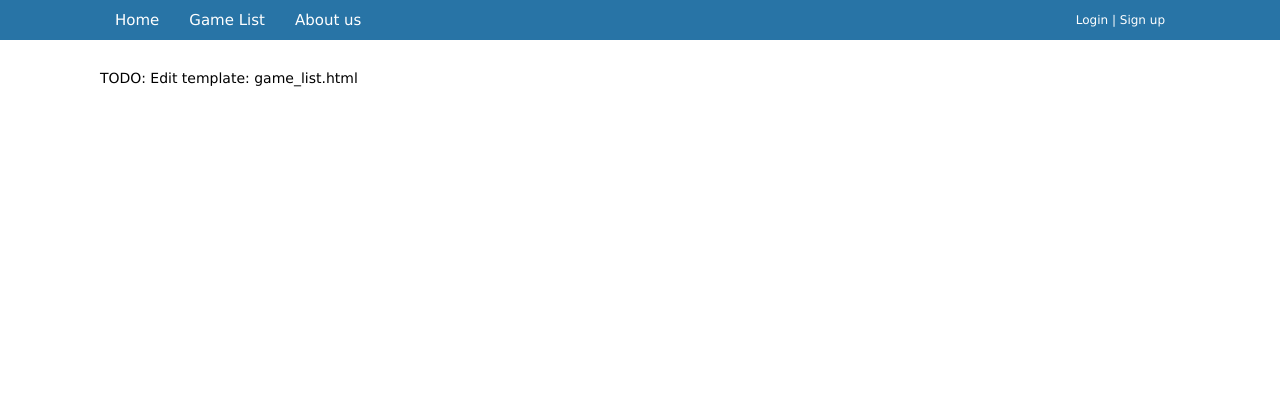
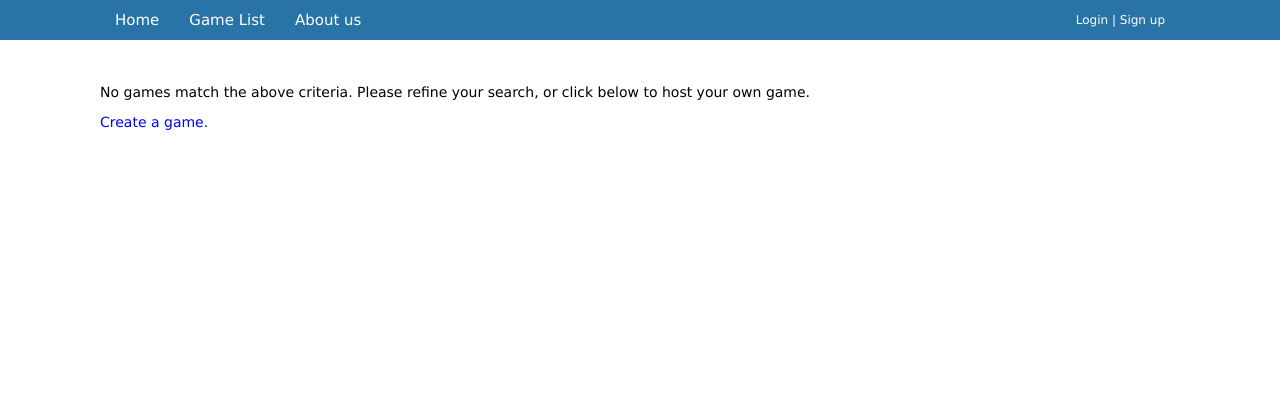
Before and after one commit to atlasJackson/wad2_project, a Django app: page /fives/game_list/ in a window 1280 px wide. Shown: the top 420 px of the page. Run offline with Django 3.2, Linux system fonts and the light colour scheme; data that the repository does not hold is empty.

Commit message:
Started game_list and updated show_game. Needs fixed

```diff
--- a/fives/admin.py
+++ b/fives/admin.py
@@ -2,8 +2,8 @@ from django.contrib import admin
 from fives.models import Player, Game, Participation
 
 # Class to customise the Admin Interface
-class PlayerAdmin(admin.ModelAdmin):
-    list_display = ['gender']
+#class PlayerAdmin(admin.ModelAdmin):
+#    list_display = ['gender']
 
 # Class to customise the Admin Interface
 class GameAdmin(admin.ModelAdmin):
@@ -11,6 +11,6 @@ class GameAdmin(admin.ModelAdmin):
     prepopulated_fields = {'custom_slug':('custom_slug',)}
 
 
-admin.site.register(Player, PlayerAdmin)
+admin.site.register(Player)#, PlayerAdmin)
 admin.site.register(Game, GameAdmin)
 admin.site.register(Participation)
--- a/fives/models.py
+++ b/fives/models.py
@@ -102,7 +102,7 @@ class Game(models.Model):
         # Don't allow more than 10 participants in a game.
         if self.free_slots == 0:
             # Prevent player adding themselves to the game.
-            print("")
+            print("No slots left")
 
     # This method is called each time a game is saved/created, and the custom_slug is automatically generated.
     def save(self, *args, **kwargs):
--- a/fives/urls.py
+++ b/fives/urls.py
@@ -8,11 +8,13 @@ urlpatterns = [
     url(r'^game_list/$', views.game_list, name='game_list'),
     # regex: [\w\d]+\-\d{8}\-\d{4}\b
     # regex: \w+ = any number of characters, \- = a dash, \d{8} = eight digits, \b = a word boundary
-    url(r'^game_list/(?P<game_custom_slug>[\w\d]+\-\d{8}\-\d{4}\b)/$', views.show_game, name='show_game'),
+    url(r'^game_list/(?P<game_custom_slug>[\w\d\-]+\-\d{8}\-\d{4}\b)/$', views.show_game, name='show_game'),
+    url(r'^game_list/(?P<game_custom_slug>[\w\d\-]+\-\d{8}\-\d{4}\b)/join_game/$', views.join_game, name='join_game'),
 
     url(r'^create_game/$', views.create_game, name='create_game'),
     #url(r'^create_game/chosen_game$', views.create_game, name='chosen_game'),
     #url(r'^create_game/chosen_game/edit_game$', views.create_game, name='edit_game'),
+
 
     url(r'^sign_up/$', views.sign_up, name='sign_up'),
     url(r'^login/$', views.user_login, name='login'),
@@ -21,5 +23,4 @@ urlpatterns = [
     url(r'^my_account/$', views.my_account, name='my_account'),
     #url(r'^my_account/edit_account$', views.edit_account, name='edit_account'),
     #url(r'^my_account/history$', views.history, name='history'),
-
 ]
--- a/fives/views.py
+++ b/fives/views.py
@@ -1,14 +1,15 @@
 from django.shortcuts import render
 from django.contrib.auth import authenticate, login, logout
 from django.contrib.auth.decorators import login_required
-from django.http import HttpResponseRedirect,HttpResponse
+from django.views.decorators.csrf import csrf_exempt
+from django.http import HttpResponseRedirect,HttpResponse, JsonResponse
 from django.core.urlresolvers import reverse
 import datetime
 import sys
+import json
 
-from fives.models import Player, Game, Participation
+from fives.models import User, Player, Game, Participation
 from fives.forms import UserForm, PlayerForm, GameForm
-
 
 def index(request):
     context_dict = {}
@@ -21,19 +22,20 @@ def about_us(request):
     return response
 
 def game_list(request):
-    context_dict = {}
-    response = render(request, 'fives/game_list.html', context=context_dict)
-    return response
+    games = Game.objects.filter(date__gte=datetime.date.today()).order_by('date')[:20]
+    context_dict = {'games': games}
+    return render(request, 'fives/game_list.html', context=context_dict)
 
 def show_game(request, game_custom_slug):
     context_dict = {}
-    print game_custom_slug
+    print (game_custom_slug)
 
     try:
         # Try to find a game with the given slug.
         game = Game.objects.get(custom_slug=game_custom_slug)
         # Retreive a list of all players participating in the game
         participants = Participation.objects.filter(game=game)
+        print (participants)
 
         # Add both entities to the context dictionary
         context_dict['game'] = game
@@ -44,8 +46,34 @@ def show_game(request, game_custom_slug):
         context_dict['game'] = None
         context_dict['participants'] = None
 
-    response = render(request, 'fives/show_game.html', context=context_dict)
-    return response
+    return render(request, 'fives/show_game.html', context=context_dict)
+
+@login_required
+@csrf_exempt
+def join_game(request, game_custom_slug):
+    gameid = request.POST.get('gameid')
+    game = Game.objects.get(game_id=gameid)
+
+    username = request.POST.get('user')
+    user = User.objects.get(username=username)
+    player=Player.objects.get(user=user)
+
+    if game:
+        game.free_slots -= 1
+        game.save()
+        p = Participation(player=player, game=game)
+        p.save()
+        player_added = True
+    else:
+        player_added = False
+
+    data = {'player_added': player_added}
+
+    return JsonResponse(data)
+
+
+
+
 
 @login_required
 def create_game(request): # NOTE(Nicola): Add funtionality that the host is automatically added to the player list for the game.
@@ -77,6 +105,11 @@ def create_game(request): # NOTE(Nicola): Add funtionality that the host is auto
             print(game_form.errors)
 
     return render(request, 'fives/create_game.html', {'game_form': game_form})
+
+
+###############################################
+# User-centric Views
+###############################################
 
 def sign_up(request):
     # A boolean value for telling the template
--- a/static/js/main.js
+++ b/static/js/main.js
@@ -0,0 +1,28 @@
+$(document).ready(function(){
+    $("#joinBtn").on("click", function(e) {
+
+        e.preventDefault();
+        $.ajax({
+            type: "POST",
+            url: "join_game/",
+            data: {
+                "gameid": $(this).attr("data-gameid"),
+                "user": $(this).attr("data-username"),
+                "csrfmiddlewaretoken": "{{ csrftoken }}",
+            },
+            dataType: "json",
+            success: function(data) {
+                if (data.player_added) {
+                    // Do something here
+                } else {
+                    // Do something else here
+                    alert("Oh no...");
+                }
+            },
+            error: function (rs, e) {
+                console.log( document.csrftoken )
+                alert('Sorry, there was an error.');
+            }
+        });
+    });
+});
--- a/templates/fives/base.html
+++ b/templates/fives/base.html
@@ -9,10 +9,10 @@
         <link rel="stylesheet" type="text/css" href="{% static 'css/jquery-ui.min.css' %}">
         <link rel="stylesheet" type="text/css" href="{% static 'css/jquery-ui.theme.min.css' %}">
         <link rel="stylesheet" type="text/css" href="{% static 'css/jquery-ui.structure.min.css' %}">
-        <script type="text/javascript" src="{% static 'js/main.js' %}"></script>
         <script type="text/javascript" src="{% static 'js/jquery-3.3.1.min.js' %}"></script>
         <script type="text/javascript" src="{% static 'js/jquery.validate.js' %}"></script>
         <script type="text/javascript" src="{% static 'js/jquery-ui.min.js' %}"></script>
+        <script type="text/javascript" src="{% static 'js/main.js' %}"></script>
         {% block js_block %}
         {% endblock %}
         <title>
--- a/templates/fives/game_list.html
+++ b/templates/fives/game_list.html
@@ -6,5 +6,21 @@
 {% endblock %}
 
 {% block body_block %}
-    TODO: Edit template: game_list.html
+    <div>
+
+    </div>
+    <div>
+    {% if games %}
+    <ul>
+        {% for game in games %}
+            <li>
+                <a href="{% url 'show_game' game.custom_slug %}">{{ game.custom_slug }}</a>
+            </li>
+        {% endfor %}
+    </ul>
+    {% else %}
+        <p>No games match the above criteria. Please refine your search, or click below to host your own game.</p>
+        <a href="{% url 'create_game' %}">Create a game.</a>
+    {% endif %}
+    </div>
 {% endblock %}
```
Also changed, not shown: templates/fives/show_game.html (+21 -4 lines).
